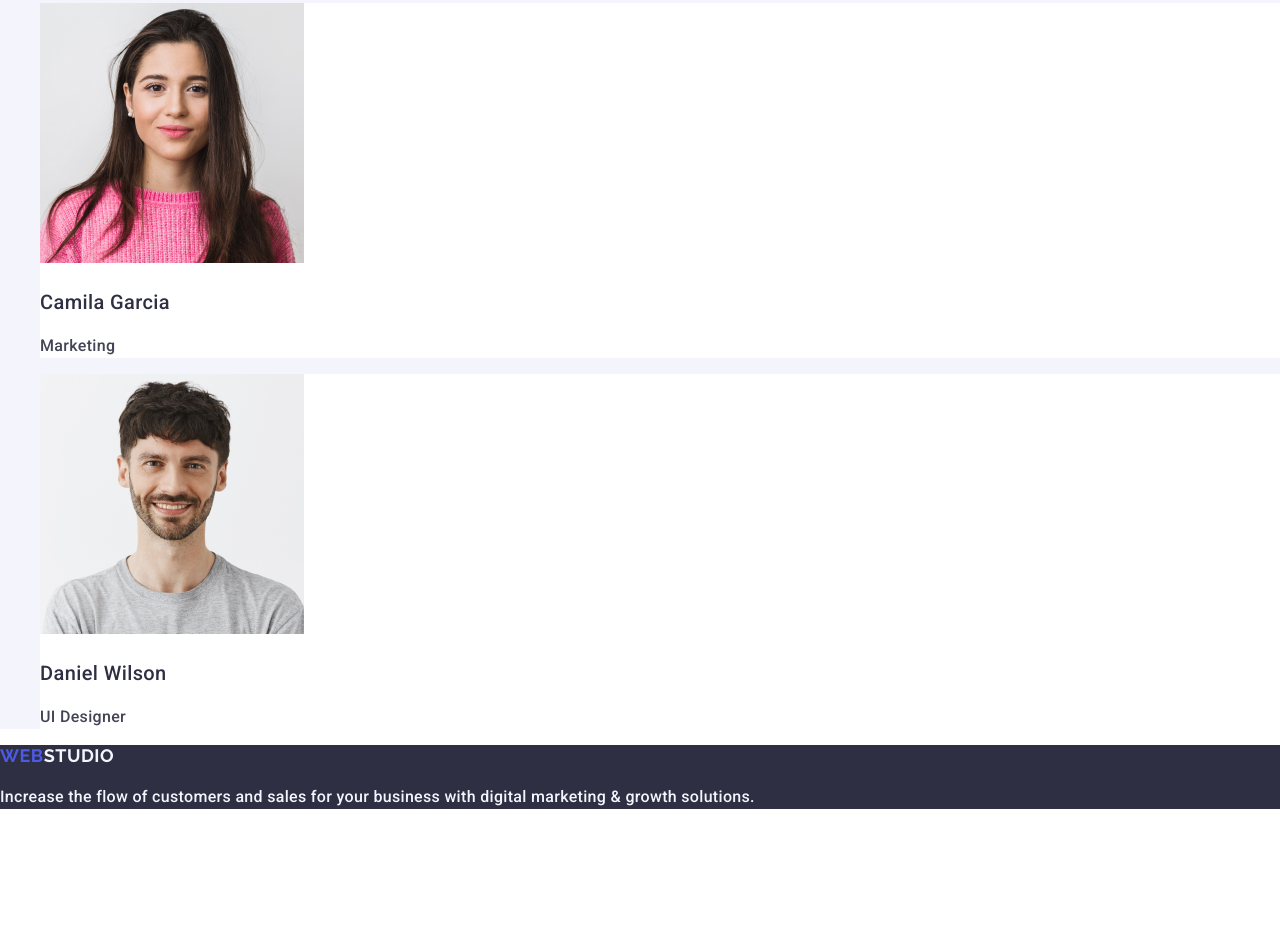
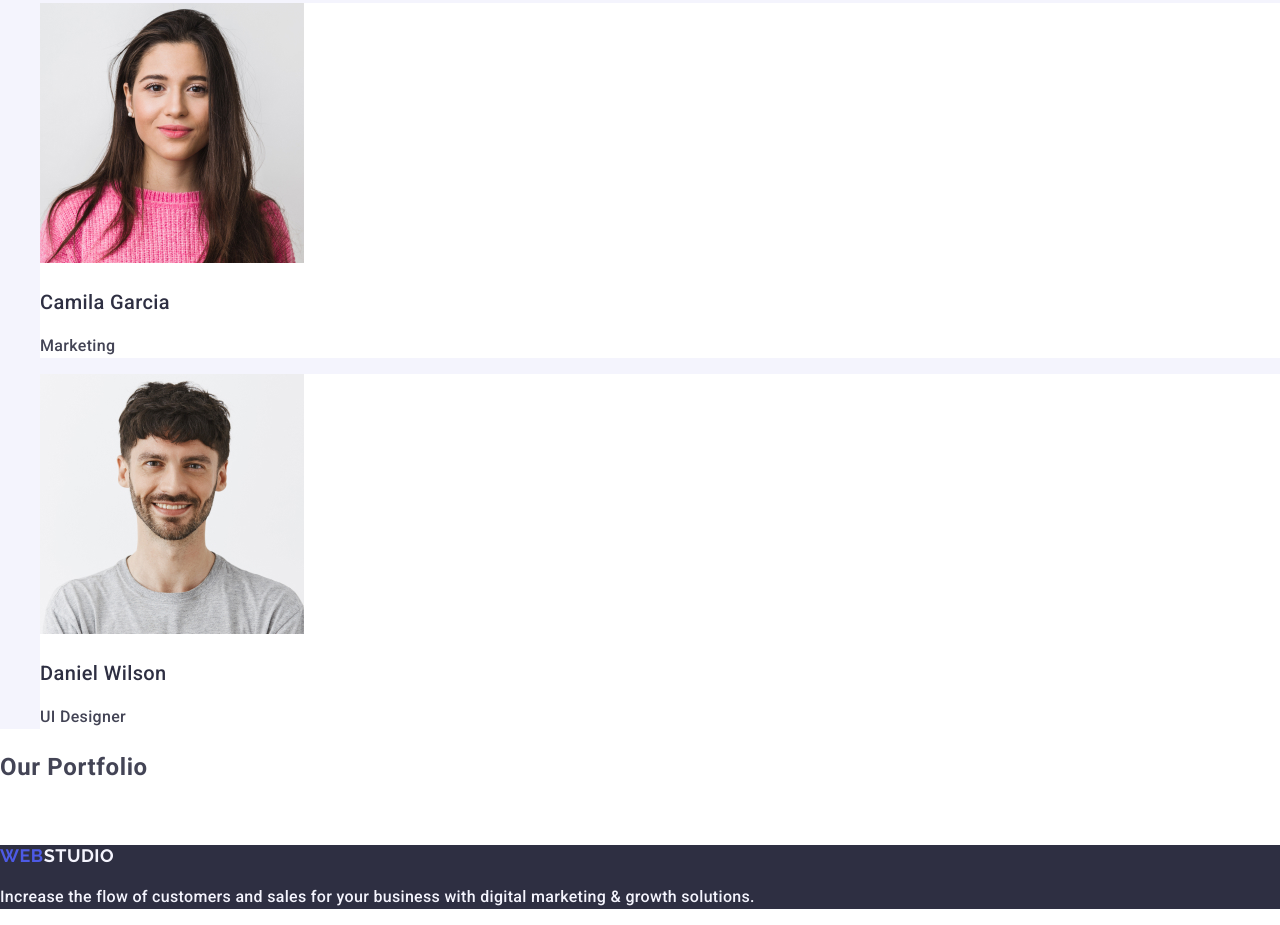
Before and after one commit to YanaVivcharuk/goit-markup-hw-02, a plain HTML site: page index.html in a window 1280 px wide. Shown: the part 1605-2530 px from the top of the page. Before the commit the page ends 2430 px from the top, so only its background shows below. Drawn offline with nearby package versions, Linux system fonts and the light colour scheme.

```diff
--- a/css/styless.css
+++ b/css/styless.css
@@ -85,7 +85,6 @@ a {
 }
 
 .main-button {
-  display: block;
   font-family: inherit;
   font-weight: 500;
   font-size: 16px;
--- a/index.html
+++ b/index.html
@@ -118,6 +118,12 @@
           </li>
         </ul>
       </section>
+      <section class="portfolio-section">
+        <h2 class="portfolio-header">Our Portfolio</h2>
+        <ul class="item-portfolio">
+          <li class="list-portfolio"><img scr=""</li>
+        </ul>
+      </section>
     </main>
 
     <footer class="page-footer">
```
Also changed, not shown: images/img 2.jpg (added), images/img1.jpg (added), images/img2.jpg (added), images/img3.jpg (added), images/img4.jpg (added), images/img5.jpg (added), 1 other file.
